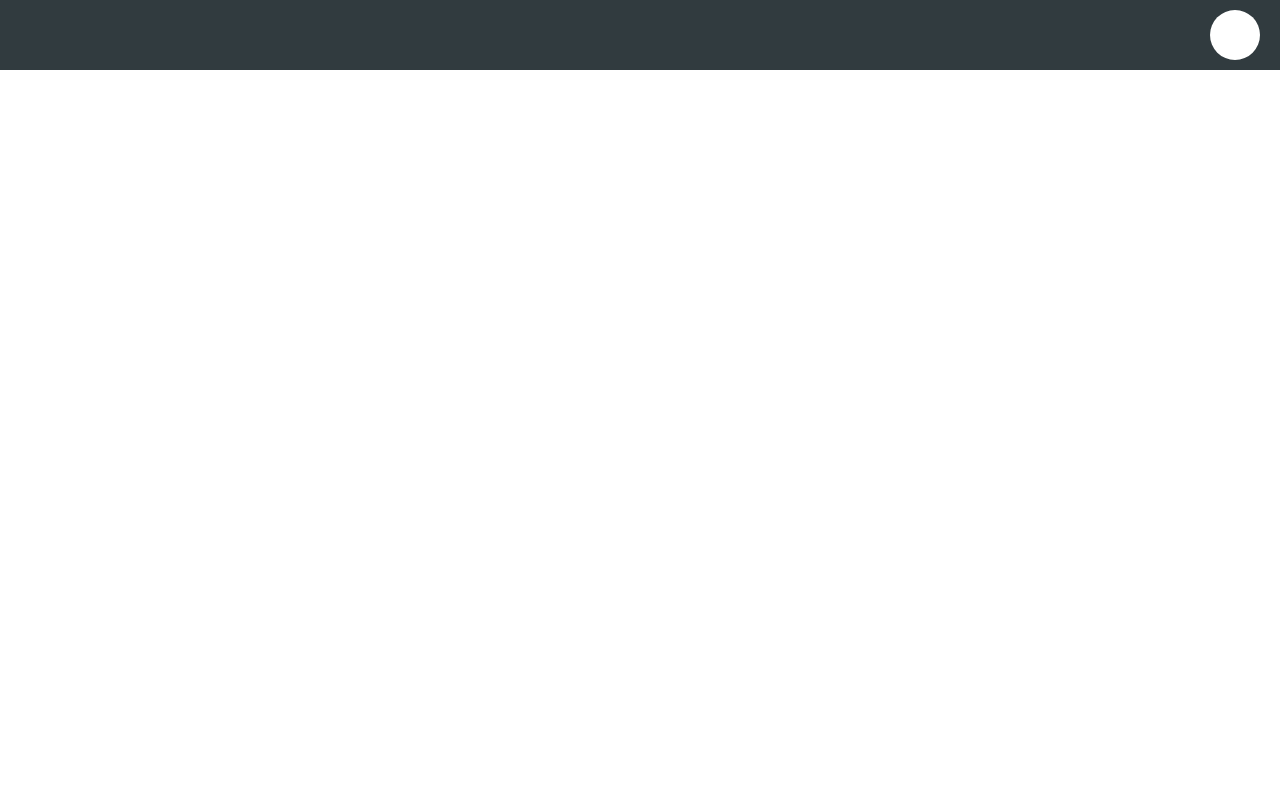
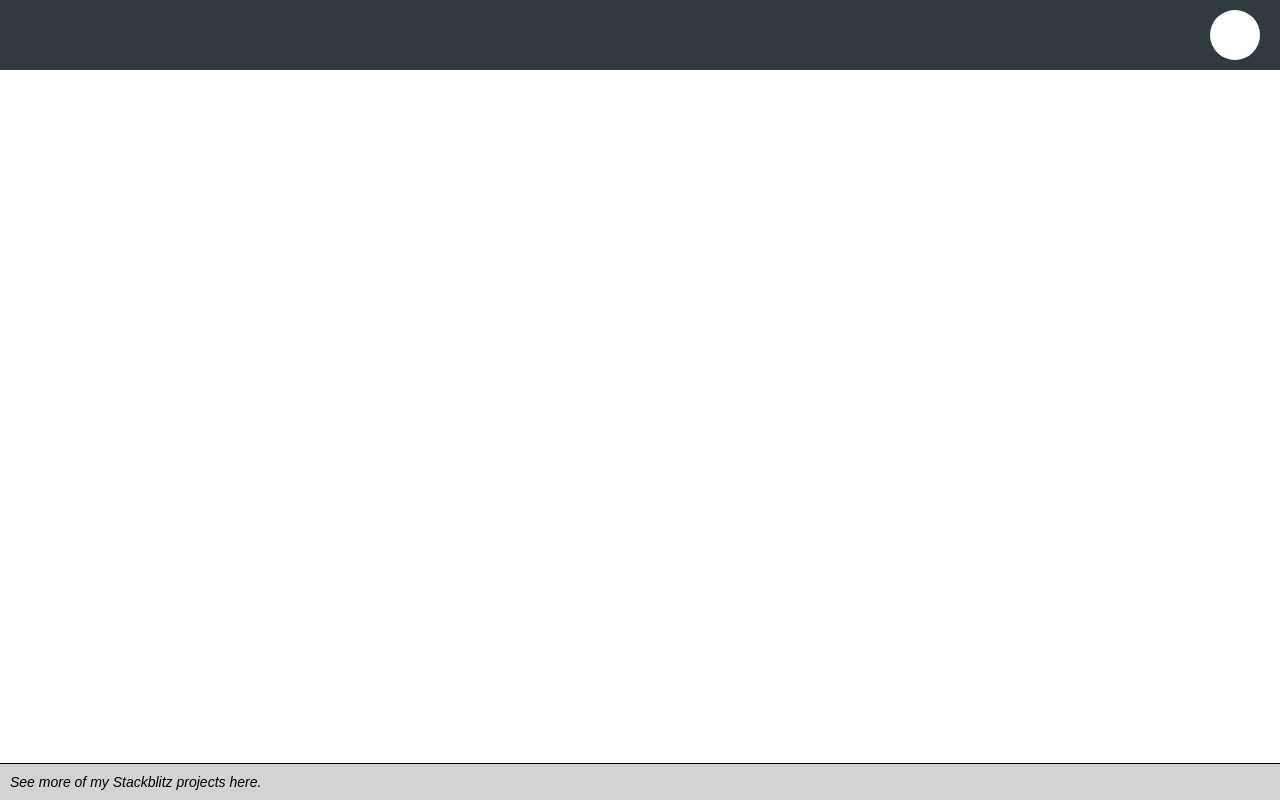
Before and after one commit to eastcoastdeveloper/Angular-Profile-Panel, an Angular app: page / in a window 1280 px wide. Built offline with nearby package versions, Linux system fonts and the light colour scheme.

Commit message:
2 files modified

```diff
--- a/src/app/app.component.html
+++ b/src/app/app.component.html
@@ -10,3 +10,7 @@
 	</div>
 
 </div>
+
+<div class="dashboard-link">
+	<a href="https://stackblitz.com/@eastcoastdeveloper" target="_blank">See more of my Stackblitz projects here.</a>
+</div>
--- a/src/styles.css
+++ b/src/styles.css
@@ -2,3 +2,22 @@ body {
   margin: 0;
   overflow-x: hidden;
 }
+
+.dashboard-link {
+  font: normal 14px sans-serif;
+  position: fixed;
+  bottom: 0;
+  left: 0;
+  width: 100%;
+  background-color: lightgrey;
+  border-top: 1px solid black;
+  padding: 10px;
+}
+a {
+  text-decoration: none;
+  color: black;
+  font-style: italic;
+}
+.dashboard-link a:hover {
+  color: red;
+}
```
Lines whose indentation alone changed are shown as unchanged.
